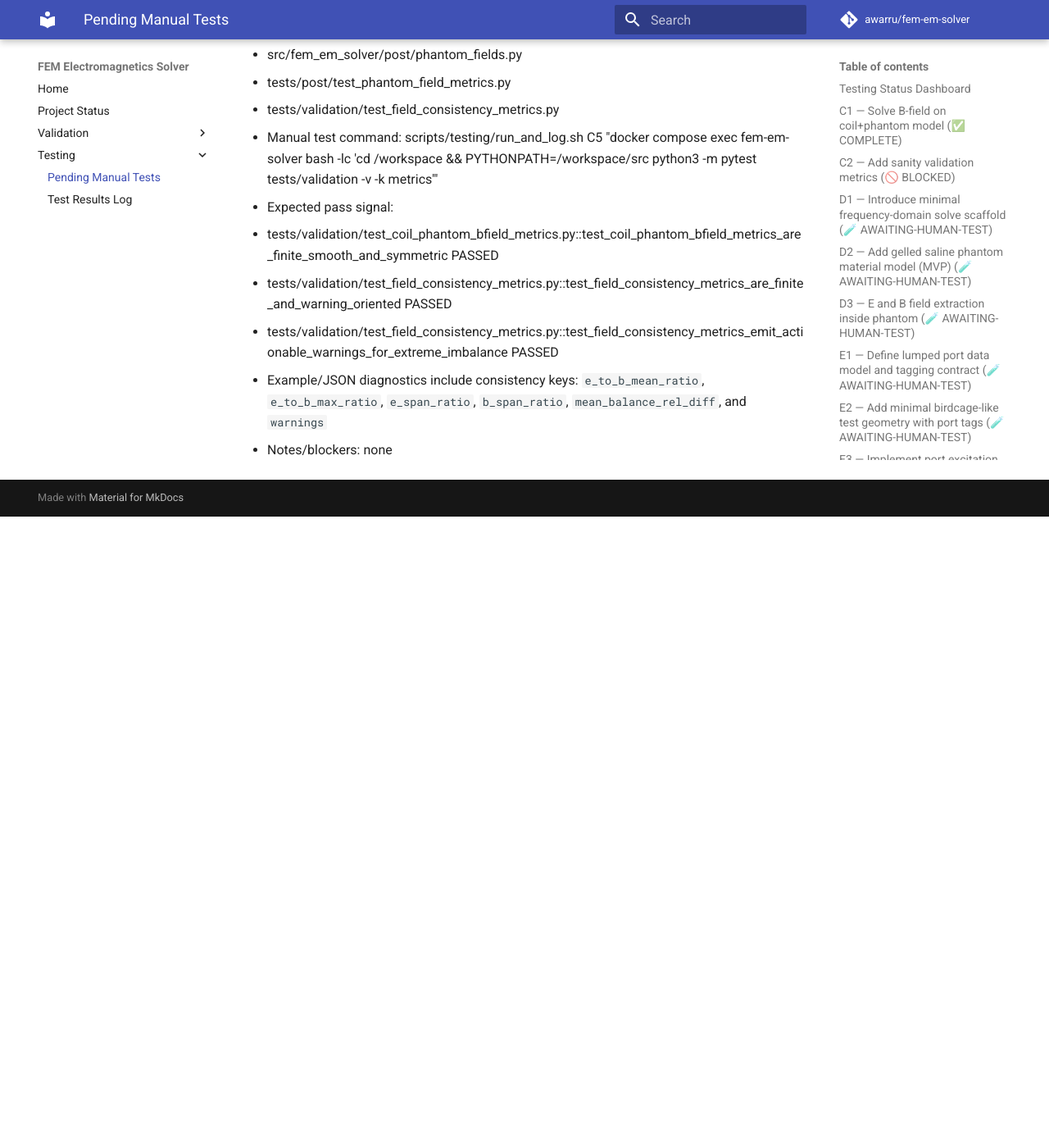
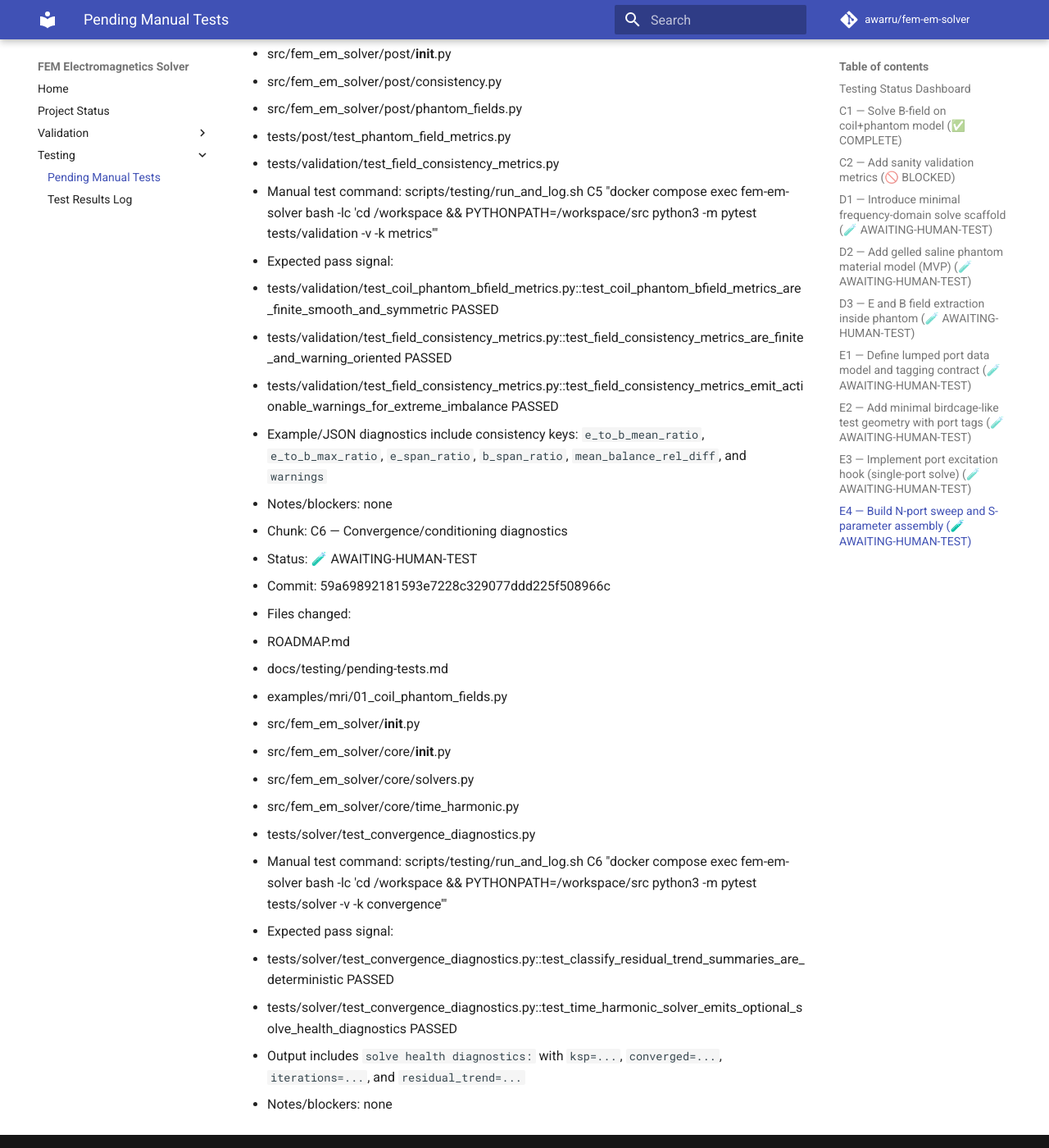
Before and after one commit to awarru/fem-em-solver, an MkDocs documentation site: the page built from docs/testing/pending-tests.md, in a window 1280 px wide and 1400 px high, scrolled down 19442 px. Shown: the whole window at 82% size. Built offline with MkDocs 1.6.1 and Material for MkDocs 9.7.7, drawn with Linux system fonts in a browser that asks for light colours; comment, search, counter and statistics services are not loaded; before the commit the page ends 20072 px from its top, so only the background shows below that; some of the changed text lies outside the part shown.

Commit message:
docs: queue C6 manual test entry with commit reference

```diff
--- a/docs/testing/pending-tests.md
+++ b/docs/testing/pending-tests.md
@@ -41,6 +41,7 @@
 | C3 | 🧪 AWAITING-HUMAN-TEST | `27bec75802a867ab72569a9474ef344149daadce` | none |
 | C4 | 🧪 AWAITING-HUMAN-TEST | `393e53b9e888b17ba31ee70f69d17c4996b25fdc` | none |
 | C5 | 🧪 AWAITING-HUMAN-TEST | `388c2c0a07ed278facf5f04391527c39ba3a5ecc` | none |
+| C6 | 🧪 AWAITING-HUMAN-TEST | `59a69892181593e7228c329077ddd225f508966c` | none |
 | A1 | 🧪 AWAITING-HUMAN-TEST | `79e5cb22abfb2ed757cd30937d6a4d97e5363b29` | none |
 | A2 | 🧪 AWAITING-HUMAN-TEST | `529cc557998f51e48025a7fef4323cc54c259a2d` | none |
 | A3 | 🧪 AWAITING-HUMAN-TEST | `9a61957e79936c9588d15805cfec10509afb76f3` | none |
@@ -530,3 +531,22 @@
   - tests/validation/test_field_consistency_metrics.py::test_field_consistency_metrics_emit_actionable_warnings_for_extreme_imbalance PASSED
   - Example/JSON diagnostics include consistency keys: `e_to_b_mean_ratio`, `e_to_b_max_ratio`, `e_span_ratio`, `b_span_ratio`, `mean_balance_rel_diff`, and `warnings`
 - Notes/blockers: none
+
+- Chunk: C6 — Convergence/conditioning diagnostics
+- Status: 🧪 AWAITING-HUMAN-TEST
+- Commit: 59a69892181593e7228c329077ddd225f508966c
+- Files changed:
+  - ROADMAP.md
+  - docs/testing/pending-tests.md
+  - examples/mri/01_coil_phantom_fields.py
+  - src/fem_em_solver/__init__.py
+  - src/fem_em_solver/core/__init__.py
+  - src/fem_em_solver/core/solvers.py
+  - src/fem_em_solver/core/time_harmonic.py
+  - tests/solver/test_convergence_diagnostics.py
+- Manual test command: scripts/testing/run_and_log.sh C6 "docker compose exec fem-em-solver bash -lc 'cd /workspace && PYTHONPATH=/workspace/src python3 -m pytest tests/solver -v -k convergence'"
+- Expected pass signal:
+  - tests/solver/test_convergence_diagnostics.py::test_classify_residual_trend_summaries_are_deterministic PASSED
+  - tests/solver/test_convergence_diagnostics.py::test_time_harmonic_solver_emits_optional_solve_health_diagnostics PASSED
+  - Output includes `solve health diagnostics:` with `ksp=...`, `converged=...`, `iterations=...`, and `residual_trend=...`
+- Notes/blockers: none
```
